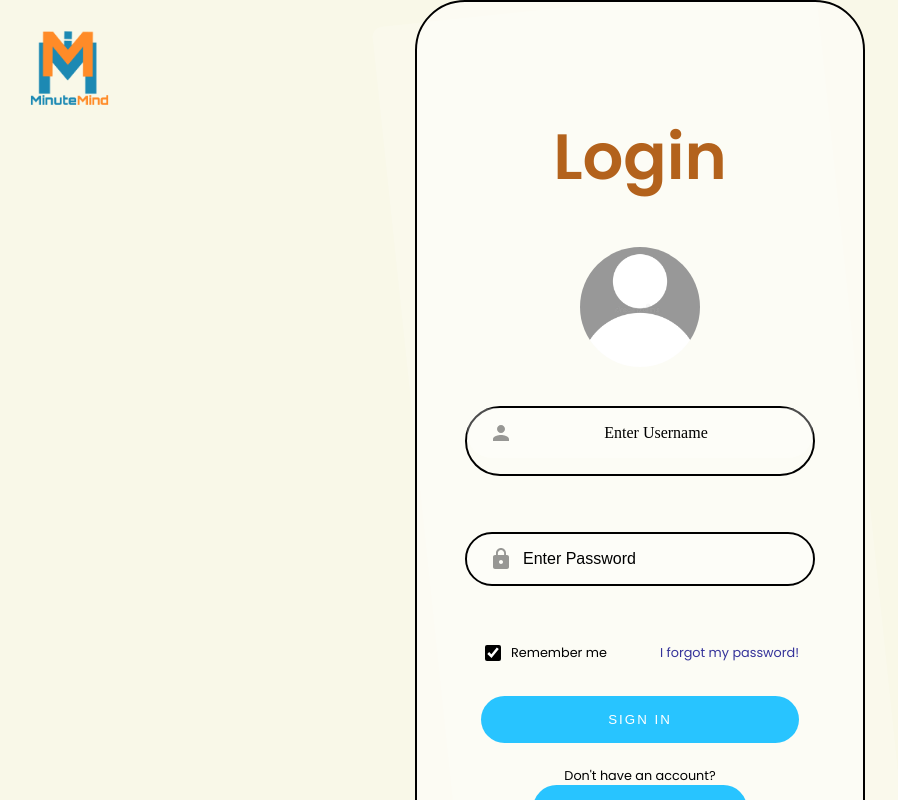
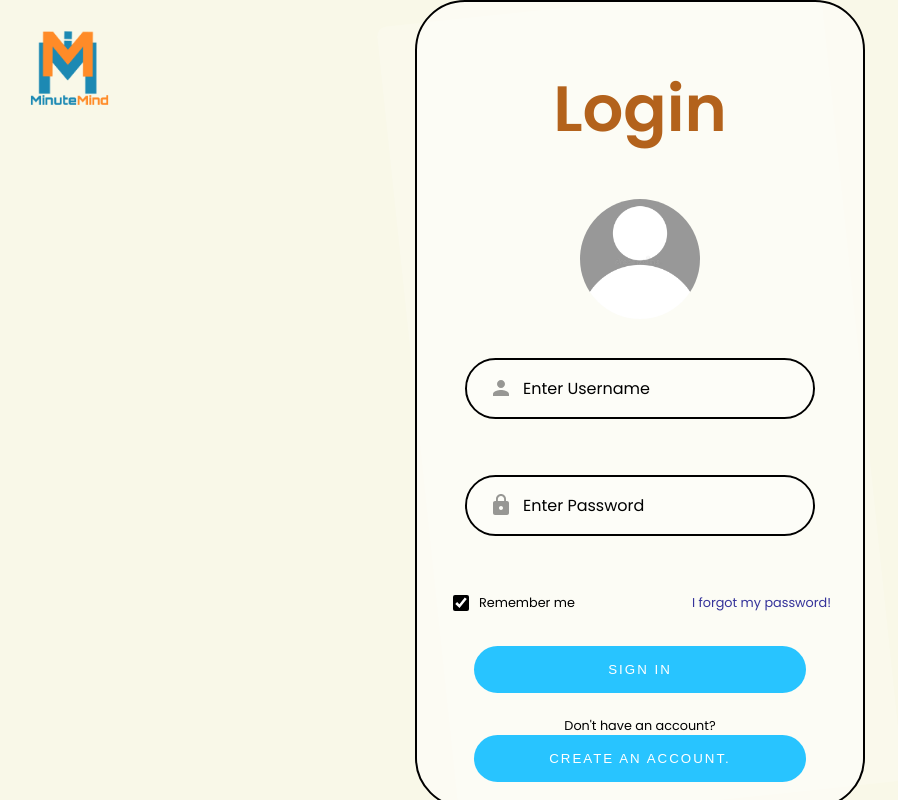
Before and after one commit to Monash-FIT3170/chatgpt-meeting-summariser, a React (Create React App) app in the folder project/meeting-summariser/: page / in a window 1280 px wide. Shown: the top 800 px of the page, without its empty margins (0-898 px from the left). Built offline with nearby package versions, Linux system fonts and the light colour scheme.

Commit message:
[Done] [Finished the login screen front-end by fixing the margins]

```diff
--- a/project/meeting-summariser/src/LoginModules/Login.js
+++ b/project/meeting-summariser/src/LoginModules/Login.js
@@ -73,7 +73,7 @@ function LoginCanvas() {
                             <button type="submit">Sign In</button>
                         </form>
                         <div class="login-card-footer">
-                            Don't have an account?
+                            Don't have an account? <br />
                             <button onClick={togglePopUp}>
                                 Create an account.
                             </button>
--- a/project/meeting-summariser/src/styles/login_styles.css
+++ b/project/meeting-summariser/src/styles/login_styles.css
@@ -23,7 +23,8 @@ body {
 .login-card {
     width: 450px;
     background: rgba(255, 255, 255, 0.5);
-    padding: 4rem;
+    padding: 1rem;
+    padding-bottom: 1.5rem;
     border-radius: 50px;
     border-style: solid;
     border-width: 2px;
@@ -101,7 +102,8 @@ body {
 
 .login-card-form .form-item .form-item-icon {
     position: absolute;
-    top: 0.82rem;
+    justify-self: center;
+    padding-top: 8px;
     left: 1.4rem;
     font-size: 1.3rem;
     opacity: 0.4;
@@ -124,6 +126,8 @@ body {
     justify-content: space-between;
     font-size: calc(1rem * 0.8);
     margin-bottom: 0.5rem;
+    margin-left: 1rem;
+    margin-right: 1rem;
 }
 /* ---------- */
 
@@ -138,6 +142,8 @@ body {
 .login-card input[type="text"],
 .login-card input[type="password"],
 .login-card input[type="email"] {
+    font-size: 14;
+    font-family: "Poppins", sans-serif;
     border: none;
     outline: none;
     background: rgba(255, 255, 255, 0.3);
@@ -145,6 +151,8 @@ body {
     padding-left: calc(1rem * 3.5);
     border-radius: 100px;
     width: 100%;
+    text-align: start;
+    margin: 0px;
     /* transition: background .5s;  */
 }
 
@@ -167,6 +175,8 @@ body {
     text-align: center;
     text-transform: uppercase;
     letter-spacing: 2px;
+    align-self: center;
+    width: 80%;
     /* transition: background .5s;  */
 }
 
```
